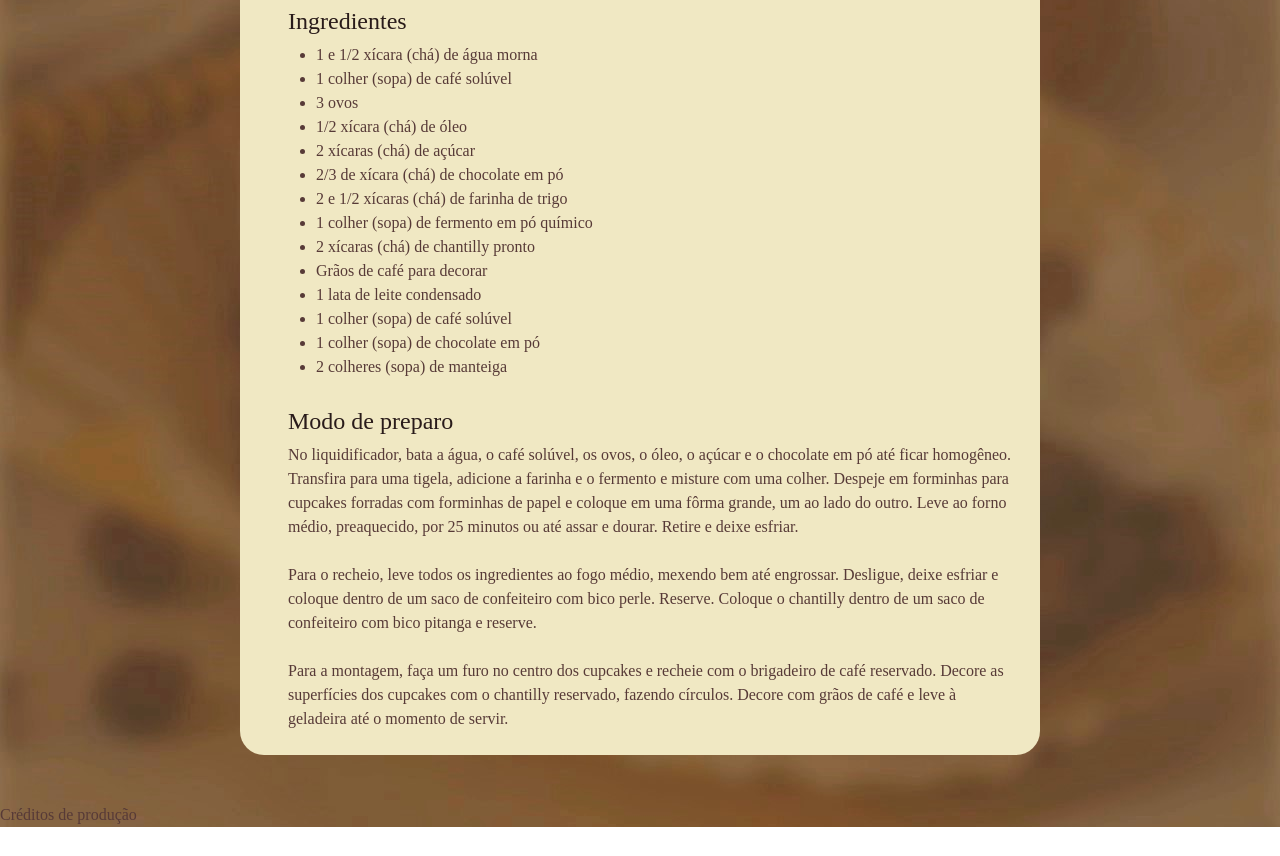
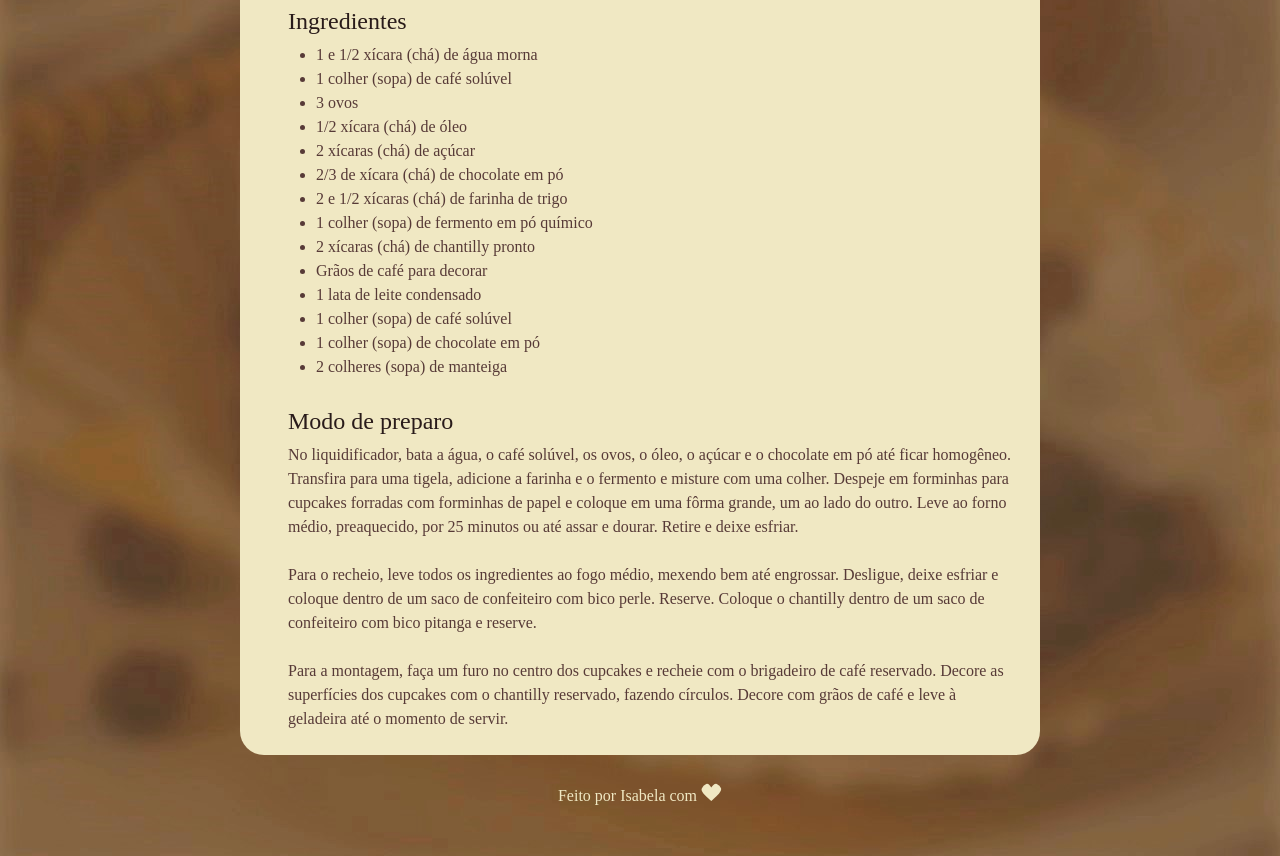
Before and after one commit to isabelasiilva/Recipe, a plain HTML site: page index.html in a window 1280 px wide. Shown: the part 720-1576 px from the top of the page. Before the commit the page ends 1547 px from the top, so only its background shows below. Drawn offline with Linux system fonts and the light colour scheme; a web font is replaced by a local one.

Commit message:
Adiciona ícone de vetor e ajusta o layout

```diff
--- a/index.html
+++ b/index.html
@@ -55,7 +55,9 @@
       </section>
     </main>
   </div>
-  <footer>Créditos de produção</footer>
+  <footer>Feito por Isabela com
+    <img src="/assets/Vector.svg" alt="coração">
+  </footer>
 </body>
 
 </html>
--- a/style.css
+++ b/style.css
@@ -20,7 +20,7 @@ body {
   padding: 24px;
   background-color: #F0E8C3;
   border-radius: 24px;
-  margin: 48px auto;
+  margin: 48px auto 28px;
 }
 
 img {
@@ -62,3 +62,9 @@ ul {
 #preparation p {
   line-height: 150%;
 }
+
+footer {
+  text-align: center;
+  padding-bottom: 48px;
+  color: #F0E8C3;
+}
```
Also changed, not shown: assets/Vector.svg (added).
